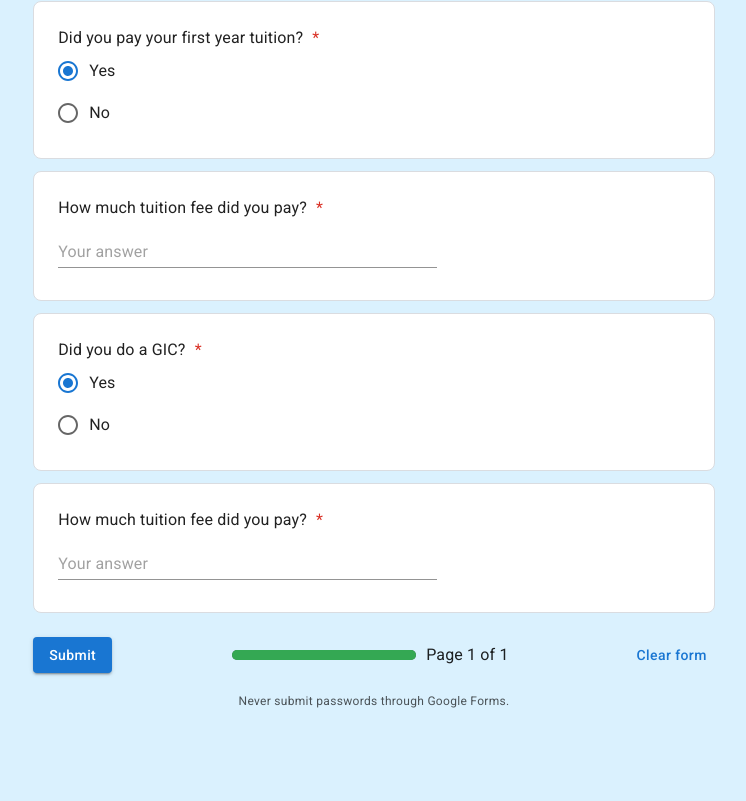
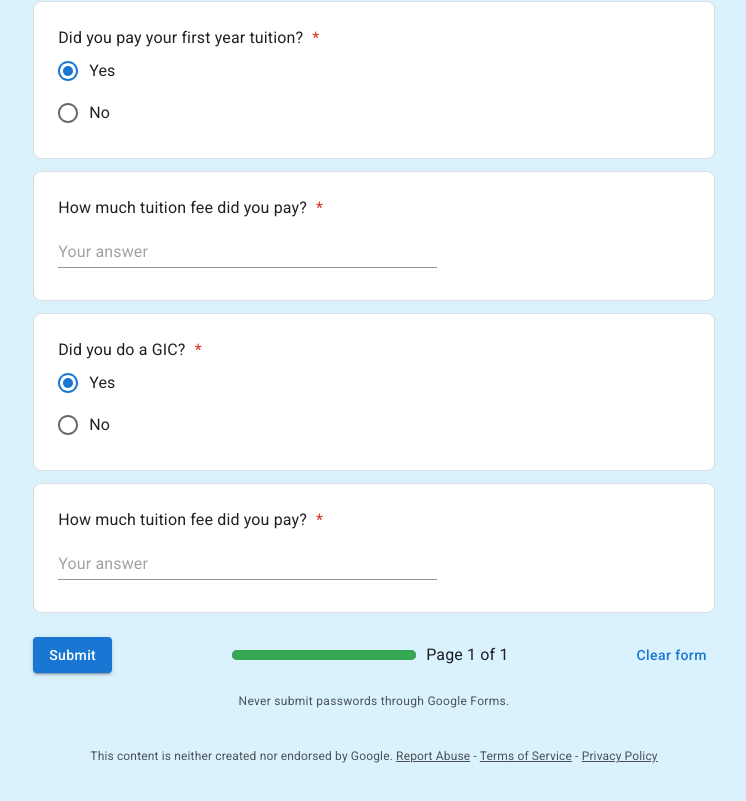
Before and after one commit to Girish3214/effizient_assessment, a React (Vite) app: page / in a window 1280 px wide. Shown: the part 2999-3800 px from the top of the page, without its empty margins (266-1012 px from the left). Before the commit the page ends 3776 px from the top, so only its background shows below. Built offline with nearby package versions, Linux system fonts and the light colour scheme.

Commit message:
UI completed

```diff
--- a/src/App.css
+++ b/src/App.css
@@ -171,3 +171,33 @@ body {
   padding-top: 0;
   margin-top: 0;
 }
+
+.footer__container {
+  font: 400 12px Roboto, RobotoDraft, Helvetica, Arial, sans-serif;
+  margin: 16px 0;
+  padding: 0 16px;
+  text-align: center;
+  color: rgba(0, 0, 0, 0.66);
+}
+
+.footer__container > a {
+  color: rgba(0, 0, 0, 0.66);
+}
+
+@media screen and (max-width: 600px) {
+  .form__description {
+    font-size: 12px;
+    line-height: 1.5;
+    letter-spacing: 0;
+  }
+  .container__title {
+    font-size: 14px;
+  }
+  .buttons {
+    flex-direction: column;
+    gap: 10px;
+  }
+  .pagination {
+    flex-direction: column;
+  }
+}
--- a/src/App.jsx
+++ b/src/App.jsx
@@ -3,6 +3,7 @@ import "./App.css";
 import Header from "./components/Header";
 import DescriptionCard from "./components/DescriptionCard";
 import Form from "./components/Form";
+import Footer from "./components/Footer";
 
 function App() {
   return (
@@ -12,6 +13,7 @@ function App() {
           <Header />
           <DescriptionCard />
           <Form />
+          <Footer />
         </Box>
       </Container>
     </>
--- /dev/null
+++ b/src/components/Footer.jsx
@@ -0,0 +1,24 @@
+import React from "react";
+
+function Footer() {
+  return (
+    <div>
+      <div className="footer__container">
+        This content is neither created nor endorsed by Google.{" "}
+        <a href="/" target="_blank">
+          Report Abuse
+        </a>{" "}
+        -{" "}
+        <a href="https://policies.google.com/terms" target="_blank">
+          Terms of Service
+        </a>{" "}
+        -{" "}
+        <a href="https://policies.google.com/privacy" target="_blank">
+          Privacy Policy
+        </a>
+      </div>
+    </div>
+  );
+}
+
+export default Footer;
--- a/src/components/Form.jsx
+++ b/src/components/Form.jsx
@@ -3,10 +3,9 @@ import ContainerBox from "./ContainerBox";
 import NewTextField from "./NewTextField";
 import RadioGroupInput from "./RadioGroupInput";
 import DropDown from "./DropDown";
-import { Button } from "@mui/material";
+import { Box, Button } from "@mui/material";
 
-function Form() {
-  const [formData, setFormData] = useState({
+const INITIAL_STATE = {
   email: "",
   fullName: "",
   age: "",
@@ -26,7 +25,9 @@ function Form() {
   tutionFee: "",
   gic: "yes",
   payGIC: "",
-  });
+};
+function Form() {
+  const [formData, setFormData] = useState(INITIAL_STATE);
   const inputsOrder = useMemo(() => {
     return [
       {
@@ -159,6 +160,10 @@ function Form() {
       }
     }
   };
+
+  const handleReset = () => {
+    setFormData(INITIAL_STATE);
+  };
   return (
     <div>
       {inputsOrder.map((item) => (
@@ -191,7 +196,7 @@ function Form() {
         </div>
       ))}
       <div className="button__container">
-        <div className="buttons">
+        <Box component="div" className="buttons">
           <Button
             variant="contained"
             type="submit"
@@ -199,16 +204,16 @@ function Form() {
           >
             Submit
           </Button>
-          <div className="pagination">
+          <Box component="div" className="pagination">
             <div className="progress__container">
               <div className="progress" style={{ width: "100%" }} />
             </div>
             <div>Page 1 of 1</div>
-          </div>
-          <Button variant="text" type="submit" onClick={(e) => handleSubmit(e)}>
+          </Box>
+          <Button variant="text" type="submit" onClick={() => handleReset()}>
             Clear form
           </Button>
-        </div>
+        </Box>
       </div>
       <div className="warning__container">
         <div className="password__warning">
```
Lines whose indentation alone changed are shown as unchanged.
